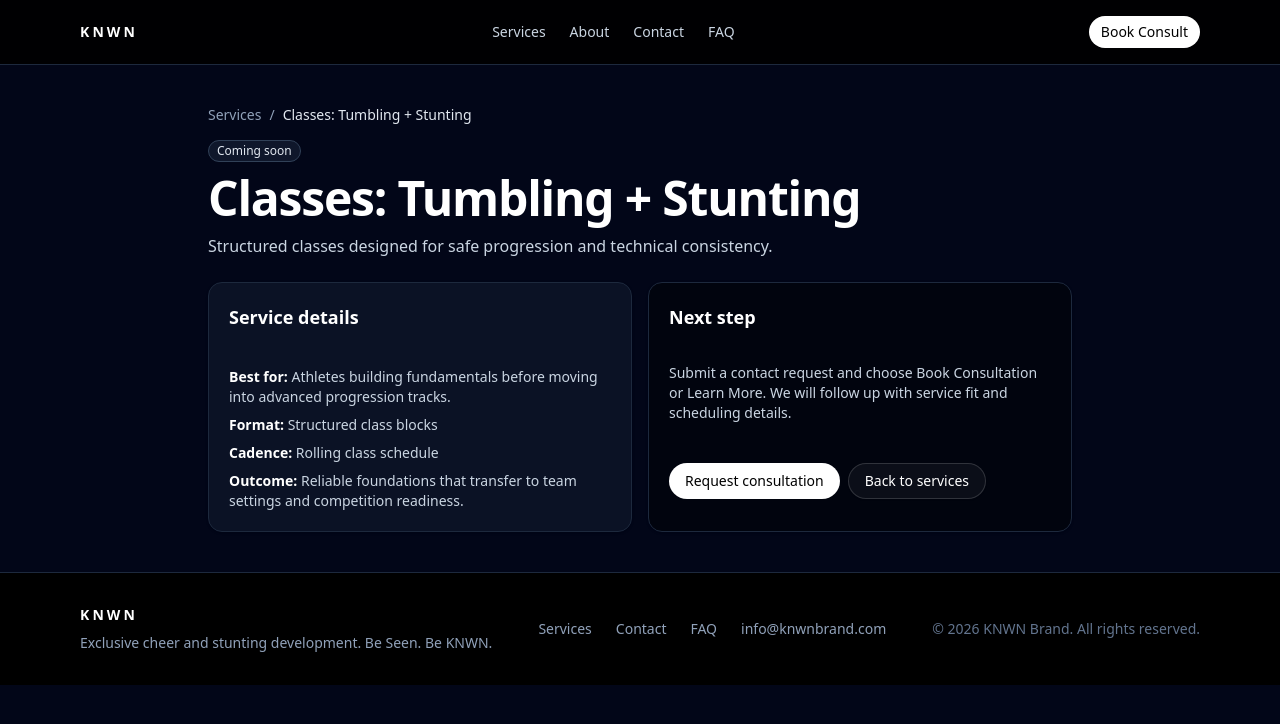
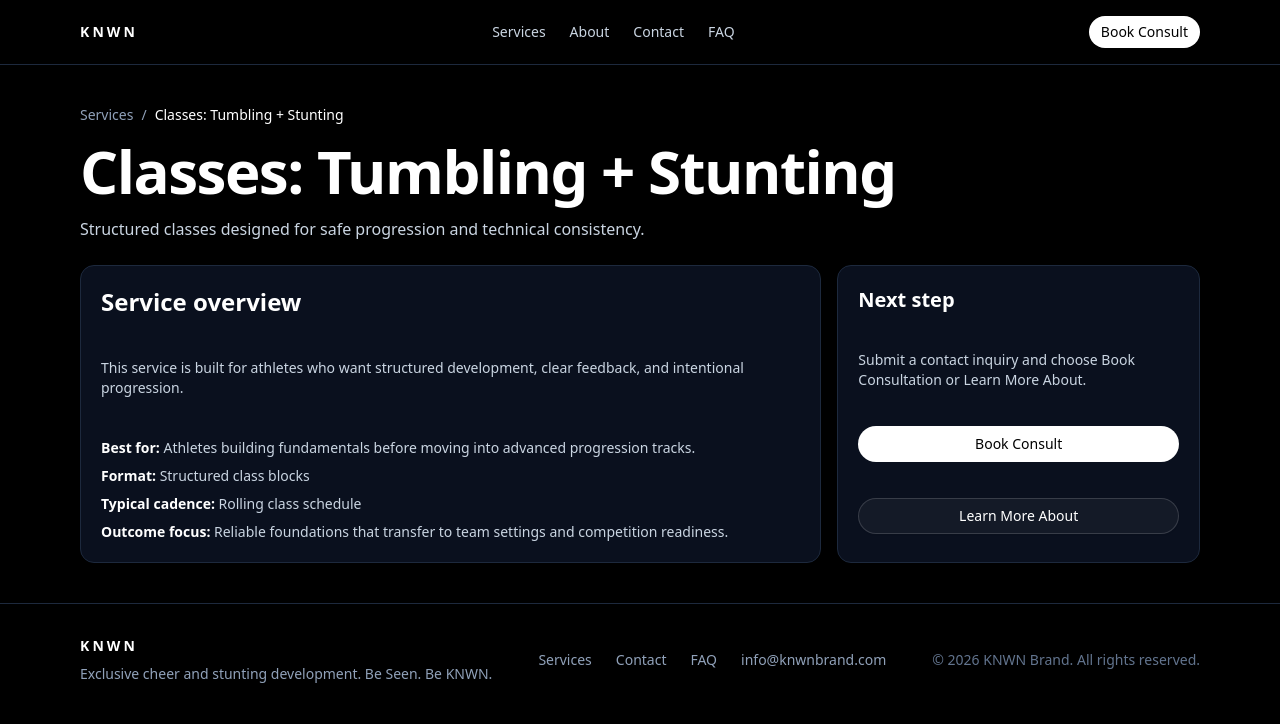
Before and after one commit to janetx-awi/knwn-website, a Next.js app: page /services/classes-tumbling-stunting in a window 1280 px wide. Shown: the top 724 px of the page. Built offline with nearby package versions, Linux system fonts and the light colour scheme.

Commit message:
V2 redesign: dark premium theme, compact layout, /contact page, Sean-driven

```diff
--- a/src/app/contact/page.tsx
+++ b/src/app/contact/page.tsx
@@ -1,6 +1,7 @@
 import Link from "next/link";
 
 import { ContactForm } from "@/components/site/contact-form";
+import { MediaFrame } from "@/components/site/media-frame";
 import { SiteFooter } from "@/components/site/site-footer";
 import { SiteHeader } from "@/components/site/site-header";
 import {
@@ -12,20 +13,45 @@ import {
 import { Badge } from "@/components/ui/badge";
 import { Button } from "@/components/ui/button";
 import { Card } from "@/components/ui/card";
-import { FAQS } from "@/lib/content";
+import { FAQS, SERVICES } from "@/lib/content";
 
 const CONTACT_STEPS = [
-  "Choose Book Consultation or Learn More in the form.",
+  "Choose Book Consultation or Learn More About.",
   "We review your goals, service interest, and skill level.",
-  "You receive next steps with scheduling or a follow-up call.",
+  "You receive next steps for scheduling or direct follow-up.",
 ];
 
-export default function ContactPage() {
+const MONTHLY_CONSULT_LIMIT = 10;
+const SPOTS_REMAINING = 10;
+
+const VALID_INTENTS = new Set(["book-consultation", "learn-more-about"]);
+const VALID_SERVICES = new Set(SERVICES.map((service) => service.slug));
+
+export default function ContactPage({
+  searchParams,
+}: {
+  searchParams: { intent?: string; service?: string };
+}) {
+  const now = new Date();
+  const month = now.toLocaleString("en-US", { month: "long" });
+  const nextMonth = new Date(now.getFullYear(), now.getMonth() + 1, 1).toLocaleString("en-US", {
+    month: "long",
+  });
+  const allSpotsReserved = SPOTS_REMAINING <= 0;
+
+  const defaultIntent = searchParams.intent && VALID_INTENTS.has(searchParams.intent)
+    ? searchParams.intent
+    : undefined;
+
+  const defaultService = searchParams.service && VALID_SERVICES.has(searchParams.service)
+    ? searchParams.service
+    : undefined;
+
   return (
-    <div className="min-h-screen bg-slate-950 text-white">
+    <div className="min-h-screen bg-black text-white">
       <SiteHeader />
 
-      <main className="mx-auto max-w-6xl px-4 py-8 md:py-10">
+      <main className="mx-auto max-w-6xl px-4 py-6 md:py-10">
         <section className="grid gap-5 md:grid-cols-[1fr_1.1fr] md:items-start">
           <div className="space-y-4">
             <Badge className="rounded-full border border-slate-700 bg-slate-900 px-4 py-1 text-slate-100">
@@ -33,26 +59,38 @@ export default function ContactPage() {
             </Badge>
 
             <h1 className="text-4xl font-bold tracking-tight text-white md:text-6xl">
-              Start your consultation inquiry
+              Book consultation or learn more
             </h1>
 
             <p className="max-w-xl text-sm text-slate-300 md:text-base">
-              Choose your path, share your goals, and we&apos;ll send the next steps based on service
-              fit and availability.
+              Short form. Clear next steps. Premium support for athletes and families.
             </p>
 
-            <Card className="border-slate-800 bg-slate-900/70 p-5">
+            <Card className="border-slate-800 bg-slate-900/75 p-5">
               <p className="text-xs uppercase tracking-[0.16em] text-slate-400">
-                Monthly consultation availability
+                Remaining consultation spots this month
               </p>
-              <p className="mt-2 text-4xl font-bold text-white">10 spots</p>
-              <p className="mt-2 text-sm text-slate-300">
-                Spots are intentionally limited each month. If all spots are filled, inquiries roll to
-                the next month waitlist.
-              </p>
+
+              {allSpotsReserved ? (
+                <>
+                  <p className="mt-2 text-2xl font-semibold text-white">
+                    All spots reserved for {month}. Reach out to get on the list.
+                  </p>
+                  <p className="mt-2 text-sm text-slate-300">Next available consultation — {nextMonth}</p>
+                </>
+              ) : (
+                <>
+                  <p className="mt-2 text-4xl font-bold text-white">
+                    {SPOTS_REMAINING} / {MONTHLY_CONSULT_LIMIT}
+                  </p>
+                  <p className="mt-2 text-sm text-slate-300">
+                    {SPOTS_REMAINING} spots left for {month}. Capacity is limited to protect coaching quality.
+                  </p>
+                </>
+              )}
             </Card>
 
-            <Card className="border-slate-800 bg-black/40 p-5">
+            <Card className="border-slate-800 bg-slate-900/60 p-5">
               <h2 className="text-lg font-semibold text-white">How it works</h2>
               <ol className="mt-3 space-y-2 text-sm text-slate-300">
                 {CONTACT_STEPS.map((step, idx) => (
@@ -63,10 +101,19 @@ export default function ContactPage() {
                 ))}
               </ol>
             </Card>
+
+            <Card className="relative h-44 overflow-hidden border-slate-800 bg-slate-900 p-0">
+              <MediaFrame
+                src="/images/knwn/consultation-flow.webp"
+                alt="KNWN training consultation environment"
+                sizes="(max-width: 768px) 100vw, 40vw"
+              />
+              <div className="absolute inset-0 bg-gradient-to-t from-black/65 via-black/20 to-transparent" />
+            </Card>
           </div>
 
           <Card className="border-slate-800 bg-slate-900/70 p-5 md:p-6">
-            <ContactForm />
+            <ContactForm defaultIntent={defaultIntent} defaultService={defaultService} />
           </Card>
         </section>
 
--- a/src/app/layout.tsx
+++ b/src/app/layout.tsx
@@ -15,7 +15,7 @@ const geistMono = Geist_Mono({
 export const metadata: Metadata = {
   title: "KNWN Brand",
   description:
-    "Premium cheer & athletic performance coaching. Book a consultation with KNWN.",
+    "Premium cheer and stunting training with college-journey consulting. Book a KNWN consultation.",
 };
 
 export default function RootLayout({
--- a/src/app/services/[slug]/page.tsx
+++ b/src/app/services/[slug]/page.tsx
@@ -3,49 +3,47 @@ import { notFound } from "next/navigation";
 
 import { SiteFooter } from "@/components/site/site-footer";
 import { SiteHeader } from "@/components/site/site-header";
-import { Badge } from "@/components/ui/badge";
 import { Button } from "@/components/ui/button";
 import { Card } from "@/components/ui/card";
 import { SERVICES } from "@/lib/content";
 
-export default async function ServiceDetailPage({
+export default function ServiceDetailPage({
   params,
 }: {
-  params: Promise<{ slug: string }>;
+  params: { slug: string };
 }) {
-  const { slug } = await params;
-  const service = SERVICES.find((s) => s.slug === slug);
+  const service = SERVICES.find((s) => s.slug === params.slug);
 
   if (!service) return notFound();
 
   return (
-    <div className="min-h-screen bg-slate-950 text-white">
+    <div className="min-h-screen bg-black text-white">
       <SiteHeader />
 
-      <main className="mx-auto max-w-4xl px-4 py-8 md:py-10">
+      <main className="mx-auto max-w-6xl px-4 py-6 md:py-10">
+        <div className="space-y-4">
           <p className="text-sm text-slate-400">
             <Link href="/services" className="hover:text-white">
               Services
             </Link>
             <span className="px-2">/</span>
-          <span className="text-slate-200">{service.title}</span>
+            <span className="text-white">{service.title}</span>
           </p>
 
-        <div className="mt-3 space-y-3">
-          {service.comingSoon ? (
-            <Badge className="rounded-full border border-slate-700 bg-slate-900 text-slate-200">
-              Coming soon
-            </Badge>
-          ) : null}
-
-          <h1 className="text-3xl font-bold tracking-tight text-white md:text-5xl">{service.title}</h1>
-          <p className="text-sm text-slate-300 md:text-base">{service.summary}</p>
+          <h1 className="text-4xl font-bold tracking-tight text-white md:text-6xl">{service.title}</h1>
+          <p className="max-w-3xl text-base text-slate-300">{service.summary}</p>
         </div>
 
-        <div className="mt-6 grid gap-4 md:grid-cols-2">
-          <Card className="border-slate-800 bg-slate-900/70 p-5">
-            <h2 className="text-lg font-semibold text-white">Service details</h2>
-            <div className="mt-3 space-y-2 text-sm text-slate-300">
+        <div className="mt-6 grid gap-4 md:grid-cols-3">
+          <Card className="space-y-4 border-slate-800 bg-slate-900/70 p-5 md:col-span-2">
+            <h2 className="text-2xl font-semibold text-white">Service overview</h2>
+
+            <p className="text-sm text-slate-300">
+              This service is built for athletes who want structured development, clear feedback, and
+              intentional progression.
+            </p>
+
+            <div className="grid gap-2 text-sm text-slate-300">
               <p>
                 <span className="font-semibold text-white">Best for:</span> {service.bestFor}
               </p>
@@ -53,32 +51,31 @@ export default async function ServiceDetailPage({
                 <span className="font-semibold text-white">Format:</span> {service.format}
               </p>
               <p>
-                <span className="font-semibold text-white">Cadence:</span> {service.cadence}
+                <span className="font-semibold text-white">Typical cadence:</span> {service.cadence}
               </p>
               <p>
-                <span className="font-semibold text-white">Outcome:</span> {service.outcome}
+                <span className="font-semibold text-white">Outcome focus:</span> {service.outcome}
               </p>
             </div>
           </Card>
 
-          <Card className="border-slate-800 bg-black/40 p-5">
-            <h2 className="text-lg font-semibold text-white">Next step</h2>
-            <p className="mt-2 text-sm text-slate-300">
-              Submit a contact request and choose Book Consultation or Learn More. We will follow up
-              with service fit and scheduling details.
+          <Card className="space-y-3 border-slate-800 bg-slate-900/70 p-5">
+            <h2 className="text-xl font-semibold text-white">Next step</h2>
+            <p className="text-sm text-slate-300">
+              Submit a contact inquiry and choose Book Consultation or Learn More About.
             </p>
-            <div className="mt-4 flex flex-wrap gap-2">
-              <Button asChild className="rounded-full bg-white text-black hover:bg-slate-200">
-                <Link href="/contact">Request consultation</Link>
+
+            <Button asChild className="w-full rounded-full bg-white text-black hover:bg-slate-200">
+              <Link href={`/contact?intent=book-consultation&service=${service.slug}`}>Book Consult</Link>
             </Button>
+
             <Button
               asChild
               variant="outline"
-                className="rounded-full border-slate-700 bg-transparent text-white hover:bg-slate-800"
+              className="w-full rounded-full border-slate-700 bg-transparent text-white hover:bg-slate-900"
             >
-                <Link href="/services">Back to services</Link>
+              <Link href={`/contact?intent=learn-more-about&service=${service.slug}`}>Learn More About</Link>
             </Button>
-            </div>
           </Card>
         </div>
       </main>
--- a/src/app/services/page.tsx
+++ b/src/app/services/page.tsx
@@ -1,6 +1,5 @@
 import Link from "next/link";
 
-import { MediaFrame } from "@/components/site/media-frame";
 import { SiteFooter } from "@/components/site/site-footer";
 import { SiteHeader } from "@/components/site/site-header";
 import { Badge } from "@/components/ui/badge";
@@ -10,42 +9,38 @@ import { SERVICES } from "@/lib/content";
 
 export default function ServicesPage() {
   return (
-    <div className="min-h-screen bg-slate-950 text-white">
+    <div className="min-h-screen bg-black text-white">
       <SiteHeader />
 
-      <main className="mx-auto max-w-6xl px-4 py-8 md:py-10">
-        <section className="grid gap-5 md:grid-cols-[1fr_1fr] md:items-center">
-          <div className="space-y-3">
+      <main className="mx-auto max-w-6xl px-4 py-6 md:py-10">
+        <section className="space-y-4">
           <Badge className="rounded-full border border-slate-700 bg-slate-900 px-4 py-1 text-slate-100">
             KNWN Services
           </Badge>
-            <h1 className="text-4xl font-bold tracking-tight text-white md:text-6xl">Services</h1>
-            <p className="max-w-xl text-sm text-slate-300 md:text-base">
-              Full service lineup built for athlete progression, confidence under pressure, and
-              college journey support.
+
+          <h1 className="text-4xl font-bold tracking-tight text-white md:text-6xl">Training services</h1>
+
+          <p className="max-w-3xl text-base text-slate-300">
+            KNWN offers six focused service paths built around structured athlete development and
+            college-journey support.
           </p>
+
           <Button asChild className="rounded-full bg-white text-black hover:bg-slate-200">
             <Link href="/contact">Book Consult</Link>
           </Button>
-          </div>
-
-          <Card className="relative h-52 overflow-hidden border-slate-800 bg-slate-900 p-0">
-            <MediaFrame
-              src="/images/knwn/consultation-flow.webp"
-              alt="Athletes and coach during a KNWN training session"
-              sizes="(max-width: 768px) 100vw, 50vw"
-            />
-            <div className="absolute inset-0 bg-gradient-to-t from-black/65 via-black/20 to-transparent" />
-          </Card>
         </section>
 
         <section className="mt-6 grid gap-4 md:grid-cols-2">
           {SERVICES.map((service) => (
-            <Card key={service.slug} id={service.slug} className="border-slate-800 bg-slate-900/70 p-5">
+            <Card
+              key={service.slug}
+              id={service.slug}
+              className="space-y-4 border-slate-800 bg-slate-900/70 p-5"
+            >
               <div className="flex items-start justify-between gap-3">
-                <h2 className="text-xl font-semibold tracking-tight text-white">{service.title}</h2>
+                <h2 className="text-2xl font-semibold tracking-tight text-white">{service.title}</h2>
                 {service.comingSoon ? (
-                  <Badge className="rounded-full border border-slate-700 bg-slate-800 text-slate-200">
+                  <Badge className="rounded-full border border-slate-700 bg-slate-950 text-slate-300 hover:bg-slate-950">
                     Coming soon
                   </Badge>
                 ) : null}
@@ -53,7 +48,7 @@ export default function ServicesPage() {
 
               <p className="text-sm text-slate-300">{service.summary}</p>
 
-              <div className="grid gap-2 rounded-xl border border-slate-800 bg-black/40 p-4 text-sm text-slate-300">
+              <div className="grid gap-2 text-sm text-slate-300">
                 <p>
                   <span className="font-semibold text-white">Best for:</span> {service.bestFor}
                 </p>
@@ -61,23 +56,23 @@ export default function ServicesPage() {
                   <span className="font-semibold text-white">Format:</span> {service.format}
                 </p>
                 <p>
-                  <span className="font-semibold text-white">Cadence:</span> {service.cadence}
+                  <span className="font-semibold text-white">Typical cadence:</span> {service.cadence}
                 </p>
                 <p>
-                  <span className="font-semibold text-white">Outcome:</span> {service.outcome}
+                  <span className="font-semibold text-white">Outcome focus:</span> {service.outcome}
                 </p>
               </div>
 
-              <div className="flex gap-2">
+              <div className="flex flex-wrap gap-2">
                 <Button asChild className="rounded-full bg-white text-black hover:bg-slate-200">
-                  <Link href="/contact">Book Consult</Link>
+                  <Link href={`/contact?intent=learn-more-about&service=${service.slug}`}>Learn More</Link>
                 </Button>
                 <Button
                   asChild
                   variant="outline"
-                  className="rounded-full border-slate-700 bg-transparent text-white hover:bg-slate-800"
+                  className="rounded-full border-slate-700 bg-transparent text-white hover:bg-slate-900"
                 >
-                  <Link href={`/services/${service.slug}`}>Details</Link>
+                  <Link href={`/services/${service.slug}`}>Service Details</Link>
                 </Button>
               </div>
             </Card>
--- a/src/components/site/contact-form.tsx
+++ b/src/components/site/contact-form.tsx
@@ -1,4 +1,6 @@
 "use client";
+
+import { FormEvent, useState } from "react";
 
 import { SERVICES } from "@/lib/content";
 
@@ -9,16 +11,21 @@ import { Textarea } from "@/components/ui/textarea";
 const fieldClassName =
   "h-10 rounded-md border-slate-700 bg-slate-950/80 text-white placeholder:text-slate-400 focus-visible:border-slate-500 focus-visible:ring-white/20";
 
-export function ContactForm() {
+type ContactFormProps = {
+  defaultIntent?: string;
+  defaultService?: string;
+};
+
+export function ContactForm({ defaultIntent, defaultService }: ContactFormProps) {
+  const [status, setStatus] = useState<"idle" | "submitted">("idle");
+
+  const handleSubmit = (e: FormEvent<HTMLFormElement>) => {
+    e.preventDefault();
+    setStatus("submitted");
+  };
+
   return (
-    <form
-      className="grid gap-4"
-      onSubmit={(e) => {
-        e.preventDefault();
-        // TODO: Wire to email automation + CRM workflow
-        alert("Thanks! We will be in touch shortly.");
-      }}
-    >
+    <form className="grid gap-4" onSubmit={handleSubmit}>
       <div className="grid gap-2 md:grid-cols-2">
         <div className="grid gap-2">
           <label className="text-sm font-medium text-slate-200" htmlFor="name">
@@ -58,13 +65,13 @@ export function ContactForm() {
             name="intent"
             required
             className="h-10 rounded-md border border-slate-700 bg-slate-950/80 px-3 text-sm text-white outline-none focus:border-slate-500 focus:ring-2 focus:ring-white/20"
-            defaultValue=""
+            defaultValue={defaultIntent ?? ""}
           >
             <option value="" disabled>
               Select one
             </option>
             <option value="book-consultation">Book Consultation</option>
-            <option value="learn-more">Learn More</option>
+            <option value="learn-more-about">Learn More About</option>
           </select>
         </div>
       </div>
@@ -79,7 +86,7 @@ export function ContactForm() {
             name="service"
             required
             className="h-10 rounded-md border border-slate-700 bg-slate-950/80 px-3 text-sm text-white outline-none focus:border-slate-500 focus:ring-2 focus:ring-white/20"
-            defaultValue=""
+            defaultValue={defaultService ?? ""}
           >
             <option value="" disabled>
               Select a service
@@ -140,6 +147,10 @@ export function ContactForm() {
           Submit Inquiry
         </Button>
       </div>
+
+      {status === "submitted" ? (
+        <p className="text-sm text-emerald-300">Thanks. Your inquiry has been received.</p>
+      ) : null}
     </form>
   );
 }
```
Lines whose indentation alone changed are shown as unchanged.
